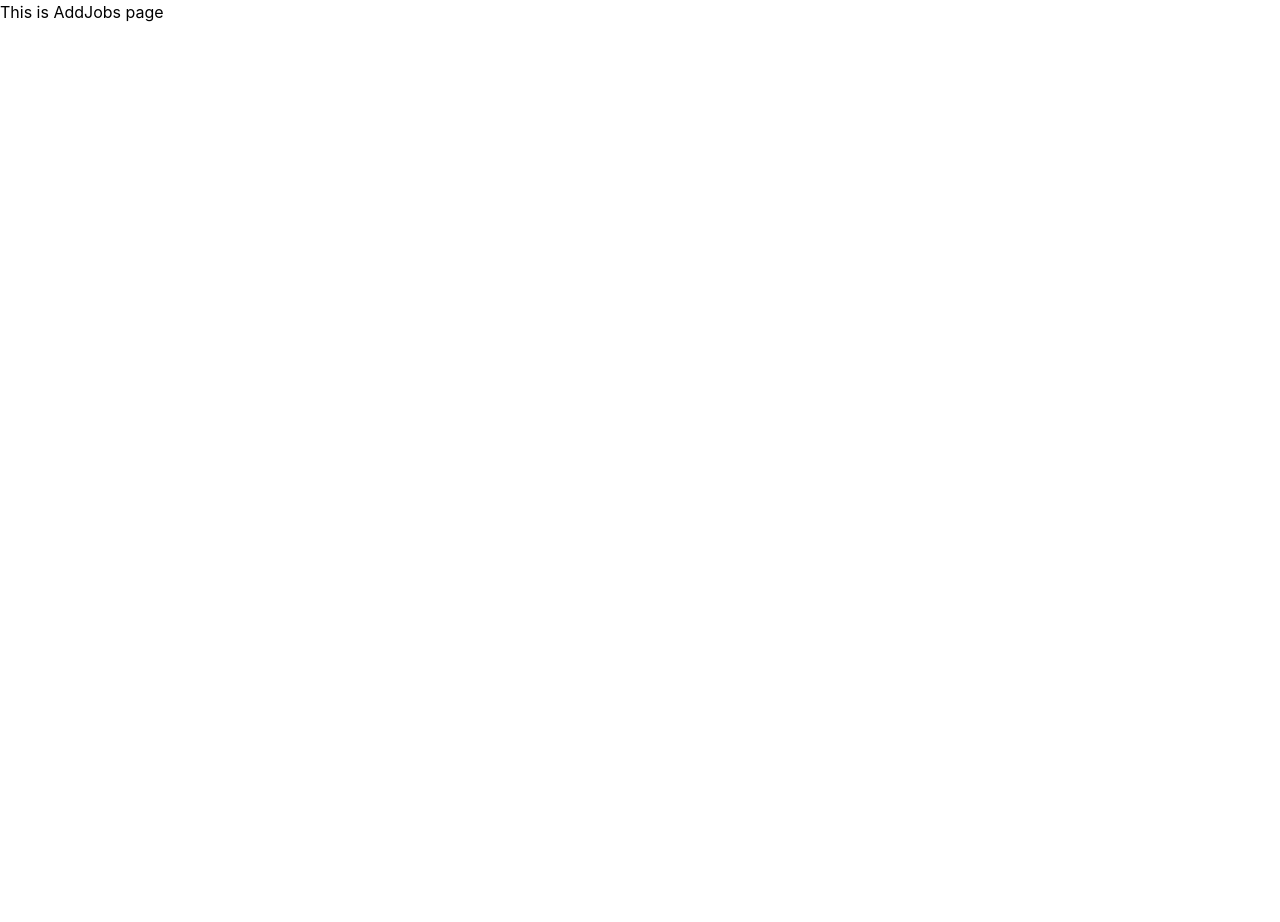
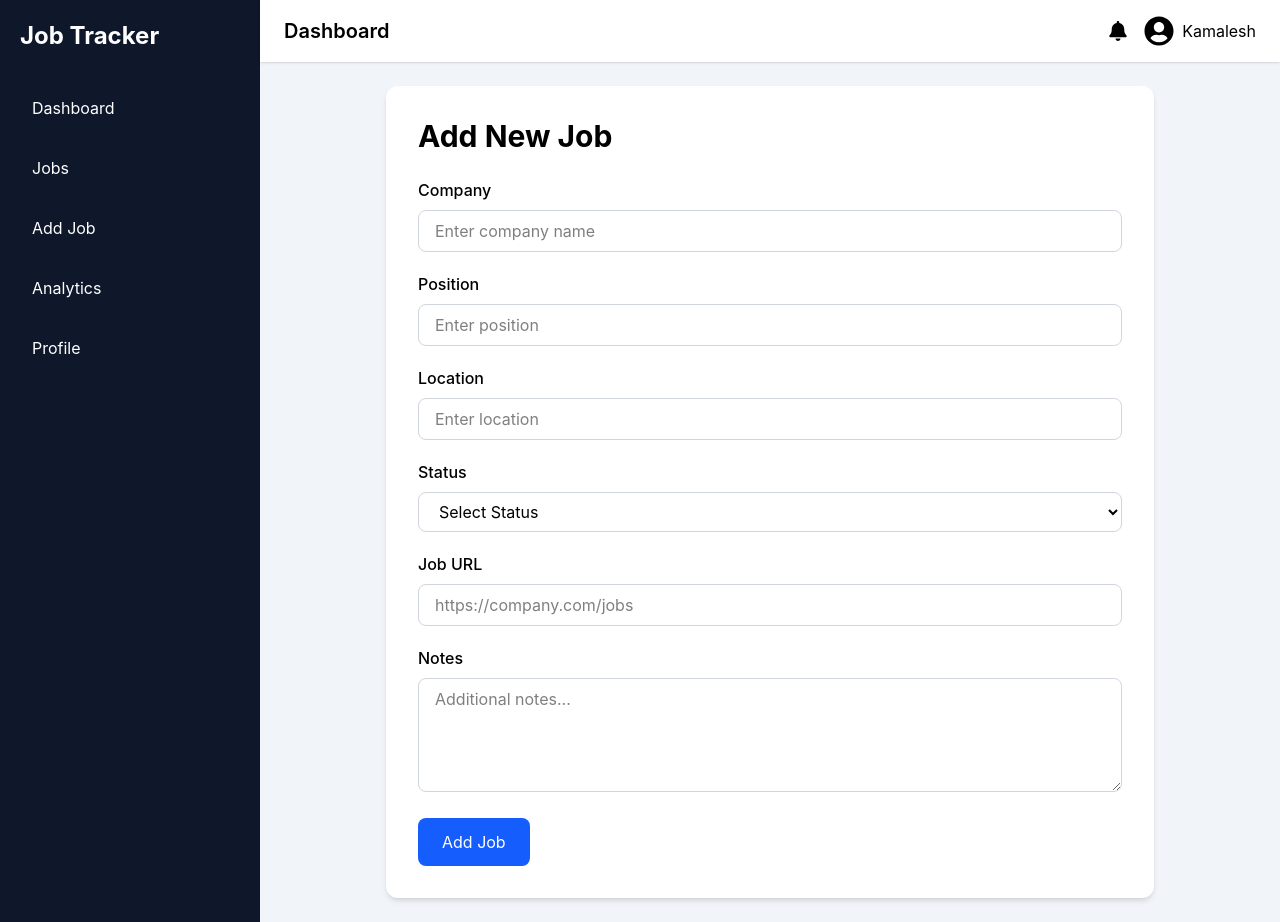
Before and after one commit to kamaleshs-codes/Job_Tracker, a React (Vite) app in the folder Frontend/: page /add-job in a window 1280 px wide. Before the commit the page ends 800 px from the top, so only its background shows below. Built offline with nearby package versions, Linux system fonts and the light colour scheme.

Commit message:
feat: add search, filters,and Add job form

```diff
--- a/Frontend/src/components/Sidebar.jsx
+++ b/Frontend/src/components/Sidebar.jsx
@@ -2,7 +2,7 @@ import { NavLink } from "react-router-dom";
 
 const Sidebar = () => {
   const links = [
-    { name: "Dashboard", path: "/dashboard" },
+    { name: "Dashboard", path: "/" },
     { name: "Jobs", path: "/jobs" },
     { name: "Add Job", path: "/add-job" },
     { name: "Analytics", path: "/analytics" },
@@ -10,7 +10,8 @@ const Sidebar = () => {
   ];
 
   return (
-    <aside className="w-64 bg-slate-900 text-white min-h-screen p-5">
+    <aside className="w-65 bg-slate-900 text-white min-h-screen p-5">
+      <div className="position fixed w-50">
       <h1 className="text-2xl font-bold mb-8">
         Job Tracker
       </h1>
@@ -26,6 +27,7 @@ const Sidebar = () => {
           </NavLink>
         ))}
       </nav>
+      </div>
     </aside>
   );
 };
--- a/Frontend/src/pages/AddJob.jsx
+++ b/Frontend/src/pages/AddJob.jsx
@@ -1,11 +1,125 @@
-import React from 'react'
+import { useState } from "react";
+import DashboardLayout from "../layouts/DashboardLayout";
+import jobsData from "../data/jobs";
 
-function AddJob() {
+const AddJob = () => {
+  const [formData, setFormData] = useState({
+    company: "",
+    position: "",
+    status: "",
+    location: "",
+  });
+
+  const handleChange = (e) => {
+    setFormData({
+      ...formData,
+      [e.target.name]: e.target.value,
+    });
+  };
+
+  const handleSubmit = (e) => {
+    e.preventDefault();
+    alert("New Job Added!")
+    console.log("Job Submitted:", formData);
+    setFormData({
+      company: "",
+      position: "",
+      status: "",
+      location: "",
+    });
+  };
+
   return (
-    <div>
-        <h1>This is AddJobs page</h1>
-    </div>
-  )
-}
+    <DashboardLayout>
+      <div className='max-w-3xl mx-auto bg-white p-8 rounded-xl shadow-md'>
+        <h1 className='text-3xl font-bold mb-6'>Add New Job</h1>
 
-export default AddJob
+        <form className='space-y-5' onSubmit={handleSubmit}>
+          {/* Company */}
+          <div>
+            <label className='block mb-2 font-medium'>Company</label>
+            <input
+              name='company'
+              type='text'
+              placeholder='Enter company name'
+              value={formData.company}
+              onChange={handleChange}
+              className='w-full border border-gray-300 rounded-lg px-4 py-2 focus:outline-none focus:ring-2 focus:ring-blue-500'
+            />
+          </div>
+
+          {/* Position */}
+          <div>
+            <label className='block mb-2 font-medium'>Position</label>
+            <input
+              name='position'
+              value={formData.position}
+              onChange={handleChange}
+              type='text'
+              placeholder='Enter position'
+              className='w-full border border-gray-300 rounded-lg px-4 py-2 focus:outline-none focus:ring-2 focus:ring-blue-500'
+            />
+          </div>
+
+          {/* Location */}
+          <div>
+            <label className='block mb-2 font-medium'>Location</label>
+            <input
+              name='location'
+              value={formData.location}
+              onChange={handleChange}
+              type='text'
+              placeholder='Enter location'
+              className='w-full border border-gray-300 rounded-lg px-4 py-2 focus:outline-none focus:ring-2 focus:ring-blue-500'
+            />
+          </div>
+
+          {/* Status */}
+          <div>
+            <label className='block mb-2 font-medium'>Status</label>
+            <select
+              className='w-full border border-gray-300 rounded-lg px-4 py-2 focus:outline-none focus:ring-2 focus:ring-blue-500'
+              name='status'
+              value={formData.status}
+              onChange={handleChange}>
+              <option value=''>Select Status</option>
+              <option value='Pending'>Pending</option>
+              <option value='Interview'>Interview</option>
+              <option value='Rejected'>Rejected</option>
+              <option value='Offer'>Offer</option>
+            </select>
+          </div>
+
+          {/* Job URL */}
+          <div>
+            <label className='block mb-2 font-medium'>Job URL</label>
+            <input
+              type='url'
+              placeholder='https://company.com/jobs'
+              className='w-full border border-gray-300 rounded-lg px-4 py-2 focus:outline-none focus:ring-2 focus:ring-blue-500'
+            />
+          </div>
+
+          {/* Notes */}
+          <div>
+            <label className='block mb-2 font-medium'>Notes</label>
+            <textarea
+              rows='4'
+              placeholder='Additional notes...'
+              className='w-full border border-gray-300 rounded-lg px-4 py-2 focus:outline-none focus:ring-2 focus:ring-blue-500'
+            />
+          </div>
+
+          {/* Submit Button */}
+          <button
+            type='submit'
+            className='bg-blue-600 text-white px-6 py-3 rounded-lg hover:bg-blue-700 transition'>
+            Add Job
+          </button>
+        </form>
+      </div>
+    </DashboardLayout>
+  );
+};
+
+export default AddJob;
--- a/Frontend/src/pages/Jobs.jsx
+++ b/Frontend/src/pages/Jobs.jsx
@@ -1,17 +1,53 @@
+import { useState } from "react";
 import DashboardLayout from "../layouts/DashboardLayout";
 import JobCard from "../components/JobCard";
-import jobs from "../data/jobs";
+import jobsData from "../data/jobs";
 
 const Jobs = () => {
+  const [searchTerm, setSearchTerm] = useState("");
+  const [statusFilter, setStatusFilter] = useState("All");
+
+  const filteredJobs = jobsData.filter((job) => {
+    const matchesSearch =
+      job.company.toLowerCase().includes(searchTerm.toLowerCase()) ||
+      job.position.toLowerCase().includes(searchTerm.toLowerCase());
+
+    const matchesStatus = statusFilter === "All" || job.status === statusFilter;
+
+    return matchesSearch && matchesStatus;
+  });
+
   return (
     <DashboardLayout>
       <div>
-        <h1 className="text-3xl font-bold mb-6">
-          My Applications
-        </h1>
+        <h1 className='text-3xl font-bold mb-6'>My Applications</h1>
 
-        <div className="grid grid-cols-1 md:grid-cols-2 lg:grid-cols-3 gap-6">
-          {jobs.map((job) => (
+        {/* Search + Filter */}
+        <div className='flex flex-col md:flex-row gap-4 mb-6'>
+          <input
+            type='text'
+            placeholder='Search company or position...'
+            value={searchTerm}
+            onChange={(e) => setSearchTerm(e.target.value)}
+            className='border border-gray-300 rounded-lg px-4 py-2 w-full md:w-96 focus:outline-none focus:ring-2 focus:ring-blue-500'
+          />
+
+          <select
+            value={statusFilter}
+            onChange={(e) => setStatusFilter(e.target.value)}
+            className='border border-gray-300 rounded-lg px-4 py-2 focus:outline-none focus:ring-2 focus:ring-blue-500'>
+            <option value='All'>All</option>
+            <option value='Pending'>Pending</option>
+            <option value='Interview'>Interview</option>
+            <option value='Rejected'>Rejected</option>
+            <option value='Offer'>Offer</option>
+          </select>
+        </div>
+
+        {/* Jobs */}
+        {filteredJobs.length > 0 ? (
+          <div className='grid grid-cols-1 md:grid-cols-2 lg:grid-cols-3 gap-6'>
+            {filteredJobs.map((job) => (
               <JobCard
                 key={job.id}
                 company={job.company}
@@ -21,6 +57,16 @@ const Jobs = () => {
               />
             ))}
           </div>
+        ) : (
+          <div className='bg-white p-8 rounded-xl shadow text-center'>
+            <h2 className='text-xl font-semibold text-gray-600'>
+              No jobs found
+            </h2>
+            <p className='text-gray-500 mt-2'>
+              Try changing your search or filter.
+            </p>
+          </div>
+        )}
       </div>
     </DashboardLayout>
   );
--- a/Frontend/src/routes/AppRoutes.jsx
+++ b/Frontend/src/routes/AppRoutes.jsx
@@ -1,25 +1,24 @@
-import {Routes, Route} from "react-router-dom"
-import Login from "../pages/Login"
-import Register from "../pages/Register"
-import Dashboard from "../pages/Dashboard"
-import Jobs from "../pages/Jobs"
-import AddJob from "../pages/AddJob"
-import Analytics from "../pages/Analytics"
-import Profile from '../pages/Profile'
-
+import { Routes, Route } from "react-router-dom";
+import Login from "../pages/Login";
+import Register from "../pages/Register";
+import Dashboard from "../pages/Dashboard";
+import Jobs from "../pages/Jobs";
+import AddJob from "../pages/AddJob";
+import Analytics from "../pages/Analytics";
+import Profile from "../pages/Profile";
 
 function AppRoutes() {
   return (
     <Routes>
-        <Route path="/" element={<Login/>} />
-        <Route path="/register" element={<Register/>} />
-        <Route path="/dashboard" element={<Dashboard/>} />
-        <Route path="/jobs" element={<Jobs/>} />
-        <Route path="/add-job" element={<AddJob/>} />
-        <Route path="/analytics" element={<Analytics/>} />
-        <Route path="/profile" element={<Profile/>} />
+      <Route path='/login' element={<Login />} />
+      <Route path='/register' element={<Register />} />
+      <Route path='/' element={<Dashboard />} />
+      <Route path='/jobs' element={<Jobs />} />
+      <Route path='/add-job' element={<AddJob />} />
+      <Route path='/analytics' element={<Analytics />} />
+      <Route path='/profile' element={<Profile />} />
     </Routes>
-  )
+  );
 }
 
-export default AppRoutes
+export default AppRoutes;
```
Also changed, not shown: Frontend/src/pages/Dashboard.jsx (+11 -21 lines). Lines whose indentation alone changed are shown as unchanged.
